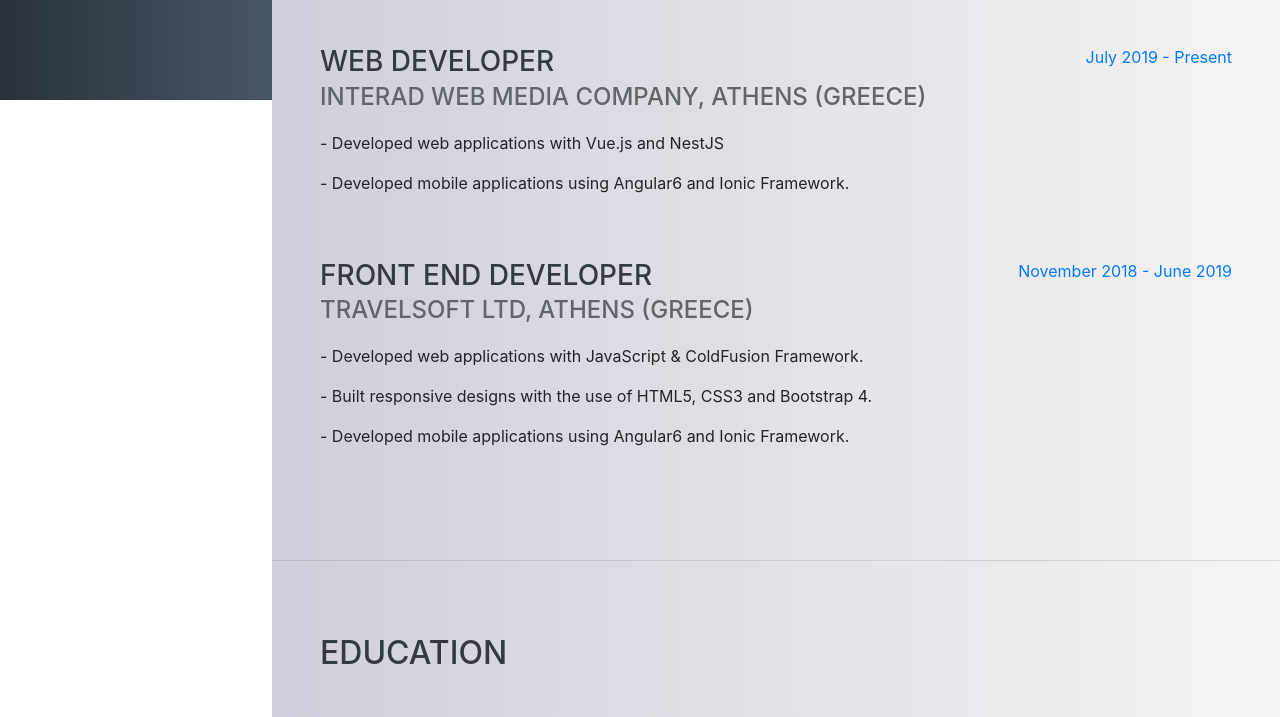
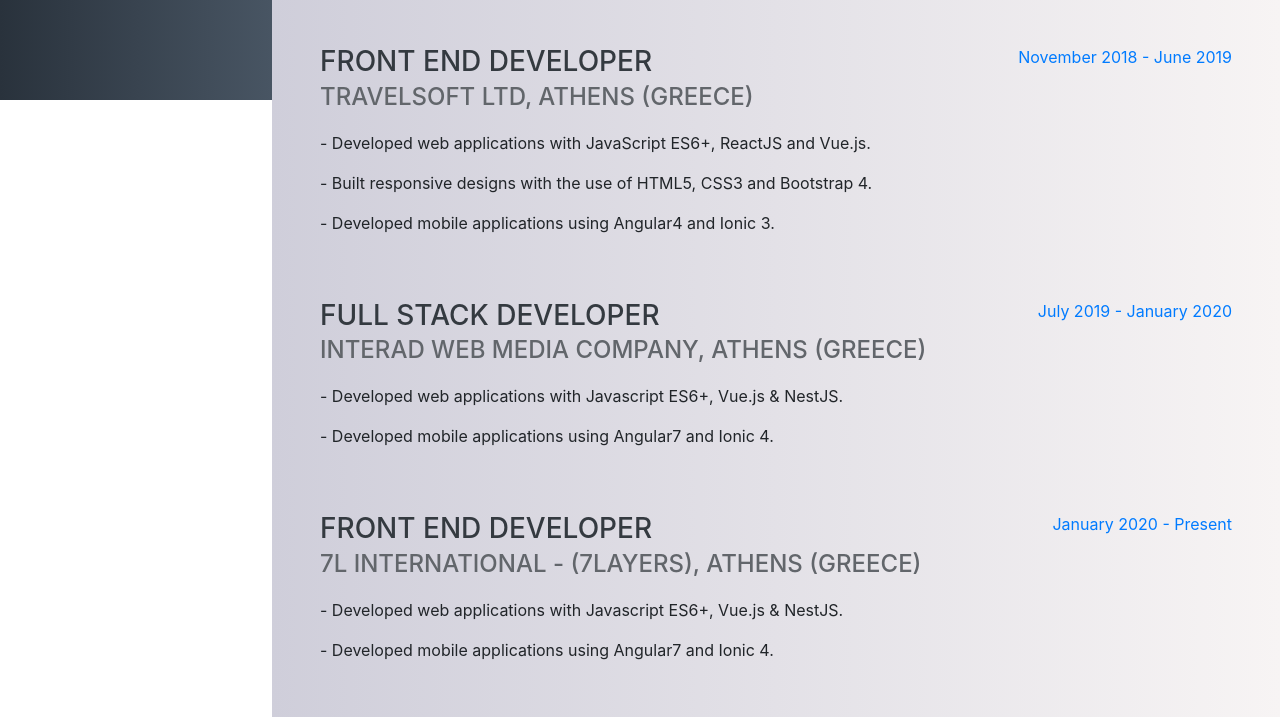
Before and after one commit to geokal94/Portfolio, a website with bundled scripts: page index.html in a window 1280 px wide. Shown: the part 700-1417 px from the top of the page. Built offline with nearby package versions, Linux system fonts and the light colour scheme; files whose address does not match are found by name; a web font is replaced by a local one.

Commit message:
update experience

```diff
--- a/index.html
+++ b/index.html
@@ -67,7 +67,7 @@
           <h1 class="mb-0">George
             <span class="text-primary">Kallis</span>
           </h1>
-          <div class="subheading title-subheading mb-5">Web Developer</div>
+          <div class="subheading title-subheading mb-5">Software Developer</div>
 
           <p class="lead descr-p">I am a self motivated software developer specializing in Front End Web development and
             an aspiring Full Stack JavaScript developer.</p>
@@ -95,26 +95,38 @@
 
           <div class="resume-item d-flex flex-column flex-md-row justify-content-between mb-5">
             <div class="resume-content">
-              <h3 class="mb-0">Web Developer</h3>
-              <div class="subheading mb-3">iNTERAD Web Media Company, Athens (Greece)</div>
-              <p> - Developed web applications with Vue.js and NestJS</p>
-              <p> - Developed mobile applications using Angular6 and Ionic Framework.</p>
+              <h3 class="mb-0">Front End Developer</h3>
+              <div class="subheading mb-3">Travelsoft Ltd, Athens (Greece)</div>
+              <p> - Developed web applications with JavaScript ES6+, ReactJS and Vue.js.</p>
+              <p> - Built responsive designs with the use of HTML5, CSS3 and Bootstrap 4.</p>
+              <p> - Developed mobile applications using Angular4 and Ionic 3.</p>
             </div>
             <div class="resume-date text-md-right">
-              <span class="text-primary">July 2019 - Present</span>
+              <span class="text-primary">November 2018 - June 2019</span>
+            </div>
+          </div>
+
+          <div class="resume-item d-flex flex-column flex-md-row justify-content-between mb-5">
+            <div class="resume-content">
+              <h3 class="mb-0">Full Stack Developer</h3>
+              <div class="subheading mb-3">iNTERAD Web Media Company, Athens (Greece)</div>
+              <p> - Developed web applications with Javascript ES6+, Vue.js & NestJS.</p>
+              <p> - Developed mobile applications using Angular7 and Ionic 4.</p>
+            </div>
+            <div class="resume-date text-md-right">
+              <span class="text-primary">July 2019 - January 2020</span>
             </div>
           </div>
 
           <div class="resume-item d-flex flex-column flex-md-row justify-content-between mb-5">
             <div class="resume-content">
               <h3 class="mb-0">Front End Developer</h3>
-              <div class="subheading mb-3">Travelsoft Ltd, Athens (Greece)</div>
-              <p> - Developed web applications with JavaScript & ColdFusion Framework.</p>
-              <p> - Built responsive designs with the use of HTML5, CSS3 and Bootstrap 4.</p>
-              <p> - Developed mobile applications using Angular6 and Ionic Framework.</p>
+              <div class="subheading mb-3">7L International - (7Layers), Athens (Greece)</div>
+              <p> - Developed web applications with Javascript ES6+, Vue.js & NestJS.</p>
+              <p> - Developed mobile applications using Angular7 and Ionic 4.</p>
             </div>
             <div class="resume-date text-md-right">
-              <span class="text-primary">November 2018 - June 2019</span>
+              <span class="text-primary">January 2020 - Present</span>
             </div>
           </div>
 
@@ -205,7 +217,7 @@
                 </li>
                 <li class="li-skills">
                   <i class="fa-li fa fa-check"></i>
-                  PostgresQL
+                  Typescript
                 </li>
               </ul>
             </div>
```
